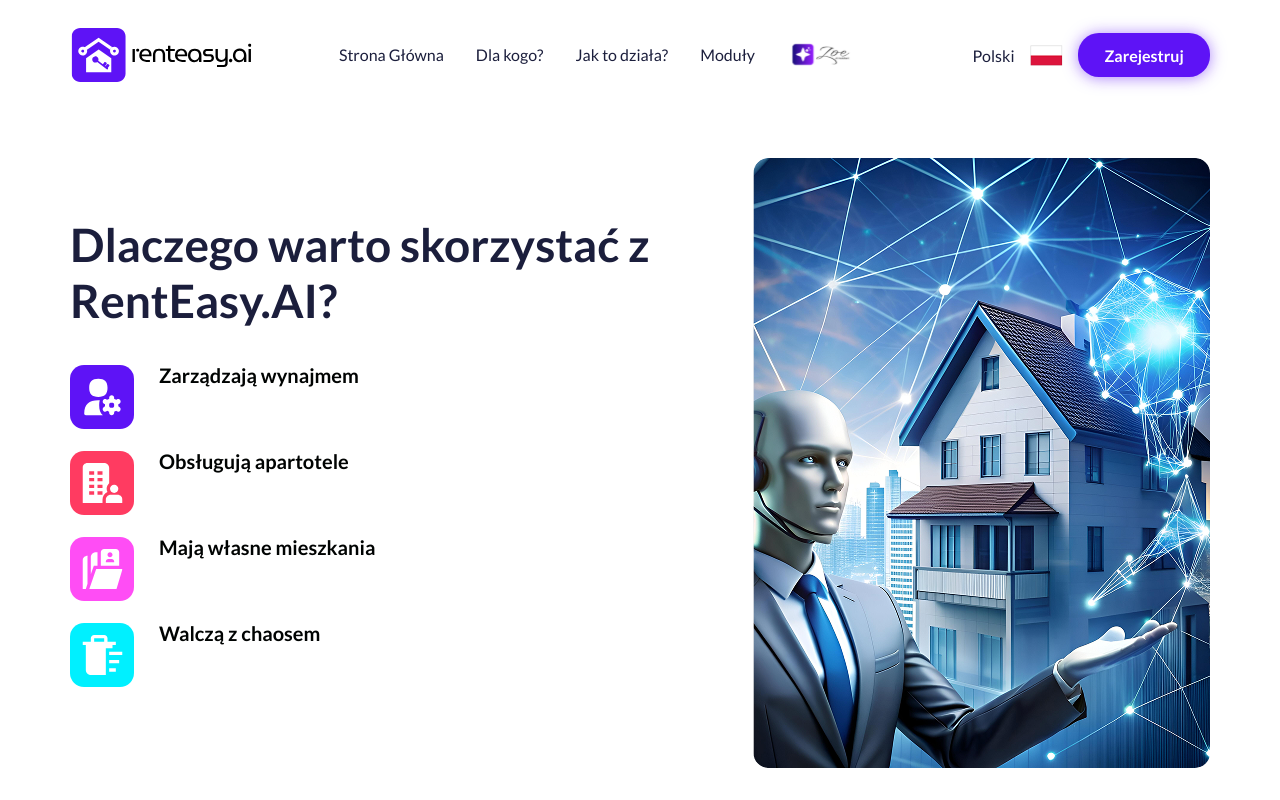
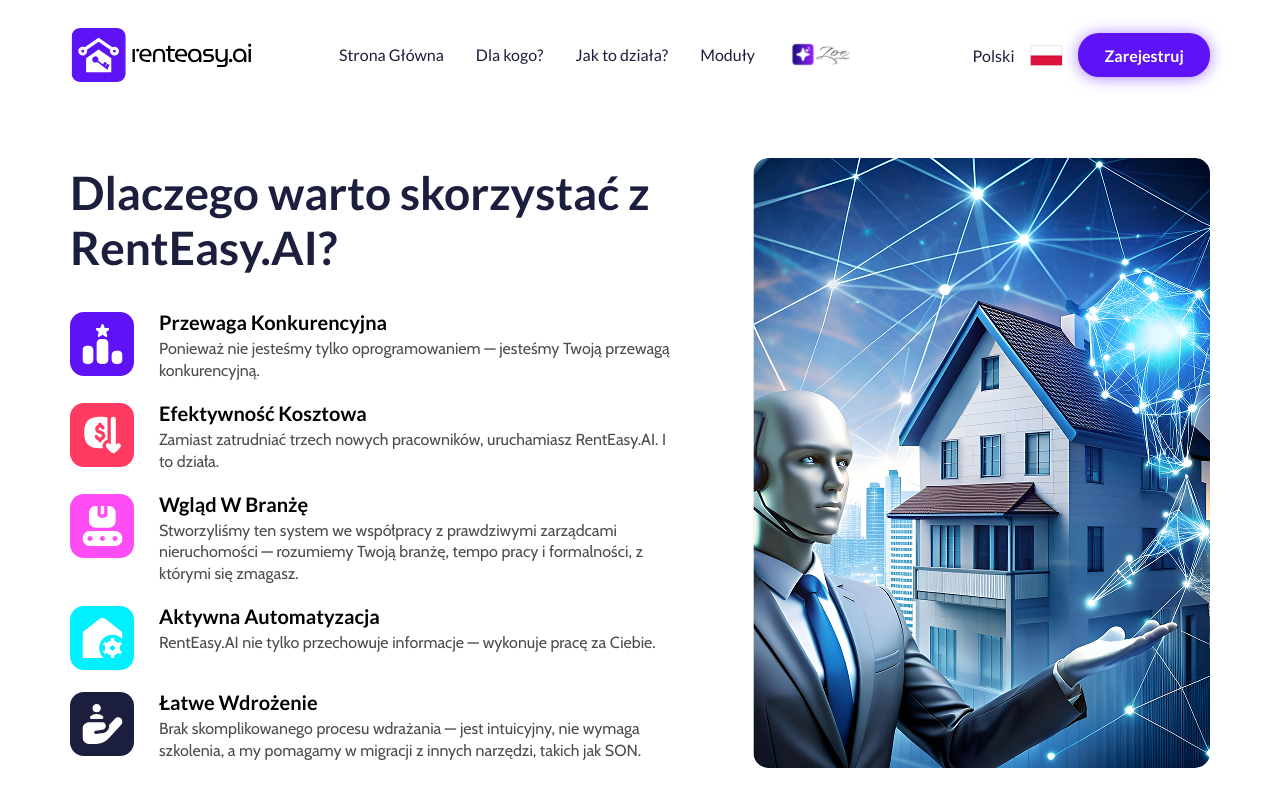
Before and after one commit to jatin-rajput563/rent-test, a React (Vite) app: page /dlaczego in a window 1280 px wide. Shown: the top 800 px of the page. Built offline with nearby package versions, Linux system fonts and the light colour scheme.

Commit message:
adding-footer-and-header-in-common

```diff
--- a/src/App.jsx
+++ b/src/App.jsx
@@ -2,10 +2,10 @@
 import "./App.css";
 import Comozemy from "./components/Comozemy";
 import DlaKogo from "./components/DlaKogo";
-import Header from "./components/Header";
+import Header from "./components/common/Header";
 import Hero from "./components/Hero";
 import Odkryj from "./components/Odkryj";
-import Footer from "./components/Footer";
+import Footer from "./components/common/Footer";
 import Najczesciej from "./components/Najczesciej";
 import JakZaczac from "./components/JakZaczac";
 import Dlaczego from "./components/Dlaczego";
--- a/src/components/BackToTop.jsx
+++ b/src/components/BackToTop.jsx
@@ -1,5 +1,5 @@
 import React, { useEffect, useState } from "react";
-// import { BackToTopIcon } from "../utils/Icons";
+import { BackToTopIcon } from "../utils/Icons";
 
 const BackToTop = () => {
   const [isVisible, setIsVisible] = useState(false);
@@ -29,7 +29,7 @@
         className="fixed bottom-6 right-6 z-50 cursor-pointer bg-purple-blue hover:bg-white text-white hover:text-purple-blue border border-white p-3 rounded-full shadow-lg transition-all duration-300"
         aria-label="Back to top"
       >
-        {/* <BackToTopIcon /> */}
+        <BackToTopIcon />
       </button>
     )
   );
--- a/src/components/Dlaczego.jsx
+++ b/src/components/Dlaczego.jsx
@@ -1,7 +1,7 @@
 import React from "react";
 import CustomHeading from "./common/CustomHeading";
 import AiImg from "../assets/images/png/ai-img.png";
-import { DlaKogo_Data } from "../utils/helper";
+import { Dlaczego_Data, DlaKogo_Data } from "../utils/helper";
 import { useLocation } from "react-router-dom";
 
 const Dlaczego = () => {
@@ -30,7 +30,7 @@
                 headClass="!text-[40px] sm:!text-[44px] lg:!text-[38px] xl:!text-[46px] leading-120 mb-[37px] max-lg:text-center"
                 headText="Dlaczego warto skorzystać z RentEasy.AI?"
               />
-              {DlaKogo_Data.map((item, index) => (
+              {Dlaczego_Data.map((item, index) => (
                 <div
                   key={index}
                   className={`flex items-start gap-[25px] ${
--- a/src/components/Header.jsx
+++ b/src/components/common/Header.jsx
@@ -1,7 +1,7 @@
 import React, { useState } from "react";
-import Logo from "../assets/images/svg/Logo.svg";
-import Flag from "../assets/images/png/flag.png";
-import { HeaderLinks_Data } from "../utils/helper";
+import Logo from "../../assets/images/svg//Logo.svg";
+import Flag from "../../assets/images/png/flag.png";
+import { HeaderLinks_Data } from "../../utils/helper";
 import { NavLink } from "react-router-dom";
 
 const Header = () => {
--- a/src/utils/Icons.jsx
+++ b/src/utils/Icons.jsx
@@ -516,7 +516,7 @@
   </svg>
 );
 
-export const backToTopIcon = () => (
+export const BackToTopIcon = () => (
  <svg
     xmlns="http://www.w3.org/2000/svg"
     width="20"
```
Also changed, not shown: src/components/common/Footer.jsx (renamed from src/components/Footer.jsx, +7 -7 lines).
